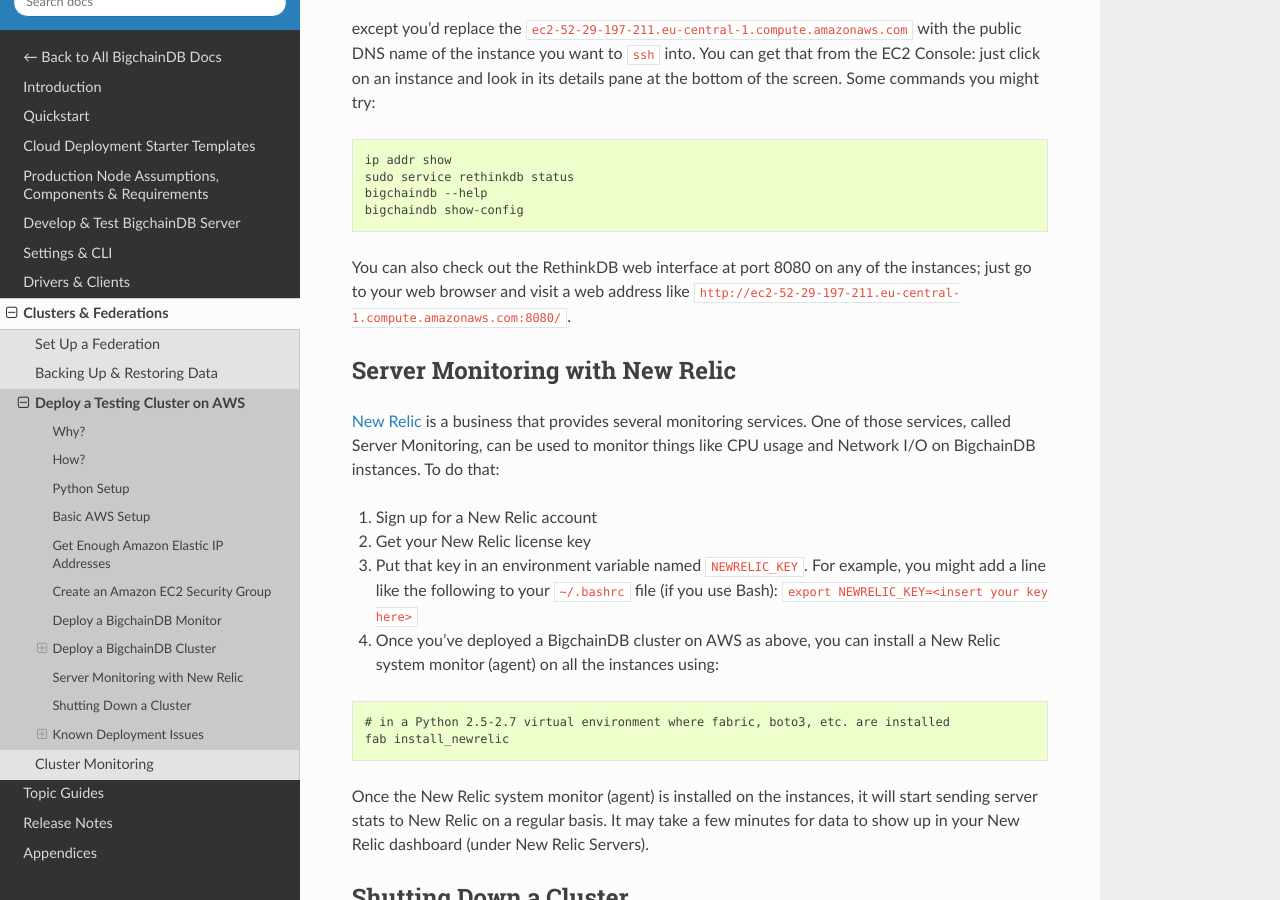
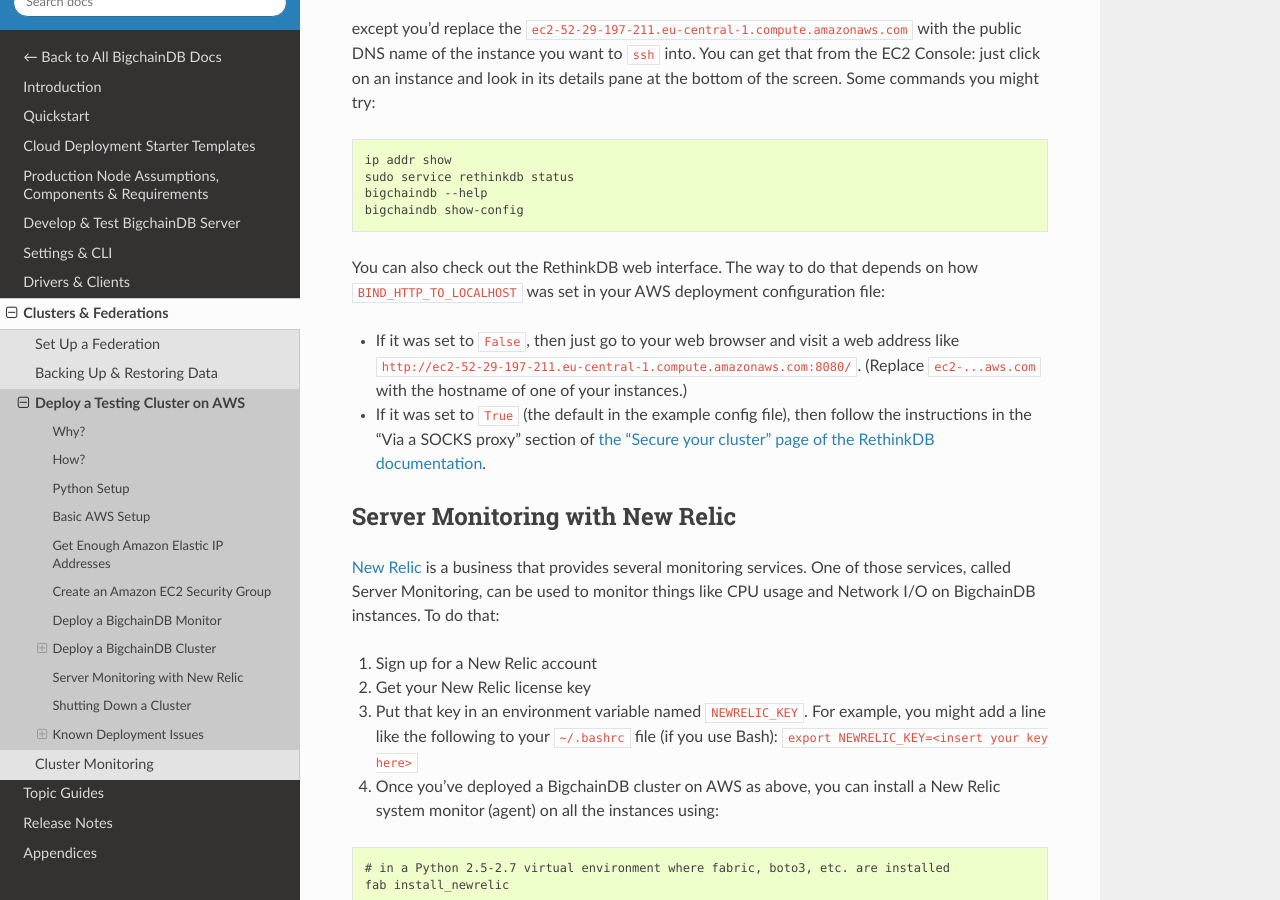
Before and after one commit to bigchaindb/bigchaindb, a Sphinx documentation site: the page built from docs/source/clusters-feds/aws-testing-cluster.md, in a window 1280 px wide and 900 px high, scrolled down 5305 px. Built offline with Sphinx 7.4.7 and the Read the Docs theme 2.0.0, drawn with Linux system fonts in a browser that asks for light colours; some of the changed text lies outside the part shown.

Commit message:
Updated docs to account for default example BIND_HTTP_TO_LOCALHOST=True

````diff
--- a/docs/source/clusters-feds/aws-testing-cluster.md
+++ b/docs/source/clusters-feds/aws-testing-cluster.md
@@ -132,7 +132,7 @@
 USING_EBS=True
 EBS_VOLUME_SIZE=30
 EBS_OPTIMIZED=False
-BIND_HTTP_TO_LOCALHOST=False
+BIND_HTTP_TO_LOCALHOST=True
 ```
 
 Make a copy of that file and call it whatever you like (e.g. `cp example_deploy_conf.py my_deploy_conf.py`). You can leave most of the settings at their default values, but you must change the value of `SSH_KEY_NAME` to the name of your private SSH key. You can do that with a text editor. Set `SSH_KEY_NAME` to the name you used for `<key-name>` when you generated an RSA key pair for SSH (in basic AWS setup).
@@ -179,7 +179,11 @@
 bigchaindb show-config
 ```
 
-You can also check out the RethinkDB web interface at port 8080 on any of the instances; just go to your web browser and visit a web address like `http://ec2-52-29-197-211.eu-central-1.compute.amazonaws.com:8080/`.
+You can also check out the RethinkDB web interface. The way to do that depends on how `BIND_HTTP_TO_LOCALHOST` was set in your AWS deployment configuration file:
+
+* If it was set to `False`, then just go to your web browser and visit a web address like `http://ec2-52-29-197-211.eu-central-1.compute.amazonaws.com:8080/`. (Replace `ec2-...aws.com` with the hostname of one of your instances.)
+* If it was set to `True` (the default in the example config file), then follow the instructions in the "Via a SOCKS proxy" section of [the "Secure your cluster" page of the RethinkDB documentation](https://www.rethinkdb.com/docs/security/).
+
 
 ## Server Monitoring with New Relic
 
````
